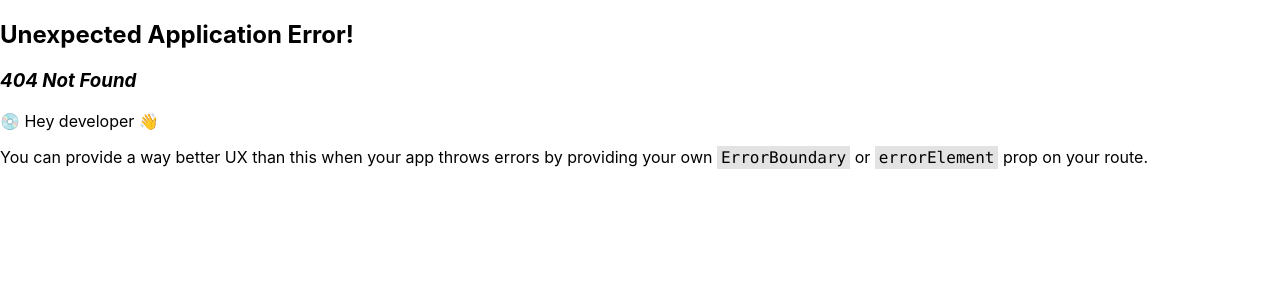
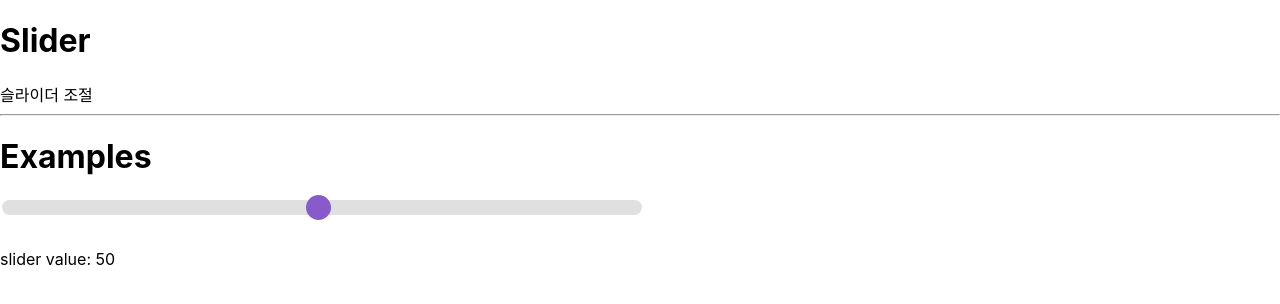
Before and after one commit to JeongGoEun/react-bits, a React (Create React App) app: page /components/range-slider in a window 1280 px wide. Before the commit this address had no page. Shown: the top 304 px of the page. Built offline with nearby package versions, Linux system fonts and the light colour scheme.

Commit message:
Add range slider component

```diff
--- a/src/components/Radio.tsx
+++ b/src/components/Radio.tsx
@@ -22,6 +22,10 @@ const Radio = () => {
   }
 
   const handleOptionChangeFuncType: ChangeEventHandler<HTMLInputElement> = (e) => {
+    setSelectedOption(e.target.value)
+  }
+
+  const handleOptionChangeAllType: ChangeEventHandler<HTMLInputElement> = (e: ChangeEvent<HTMLInputElement>) => {
     setSelectedOption(e.target.value)
   }
 
--- /dev/null
+++ b/src/components/RangeSlider.tsx
@@ -0,0 +1,62 @@
+/** @jsxImportSource @emotion/react */
+import { css } from '@emotion/react'
+import { ChangeEvent, ChangeEventHandler, useState } from 'react'
+
+const RangeSlider = () => {
+  const [sliderValue, setSliderValue] = useState(50)
+
+  const onChnageSlider: ChangeEventHandler = (e: ChangeEvent<HTMLInputElement>) => {
+    setSliderValue(Number(e.target.value))
+  }
+
+  return (
+    <div>
+      <h1>Slider</h1>
+      <div>슬라이더 조절</div>
+
+      <hr></hr>
+
+      <h1>Examples</h1>
+      <div className='component-box'>
+        <div className='slider-container' style={{ width: '100%' }}>
+          <input onChange={onChnageSlider} type={'range'} min={1} max={100} defaultValue={sliderValue} className='slider' css={sliderStyle} />
+        </div>
+      </div>
+
+      <div className='contents-box'>
+        <div style={{ marginTop: 30 }}>slider value: {sliderValue}</div>
+      </div>
+    </div>
+  )
+}
+
+const sliderStyle = css`
+  -webkit-appearance: none; /* Override default CSS styles */
+  appearance: none;
+  width: 50%;
+  height: 15px;
+  background: #d3d3d3;
+  border-radius: 100px;
+  outline: none;
+  opacity: 0.7;
+  -webkit-transition: 0.2s; /* 0.2 seconds transition on hover */
+  transition: opacity 0.2s;
+
+  /* hover effects */
+  :hover {
+    opacity: 1;
+  }
+
+  /* slider thumb style for based webkit browser (chrome, safari, opera) */
+  ::-webkit-slider-thumb {
+    -webkit-appearance: none;
+    appearance: none;
+    width: 25px;
+    height: 25px;
+    border-radius: 50%;
+    background: #5715b4;
+    cursor: pointer;
+  }
+`
+
+export default RangeSlider
--- a/src/components/index.tsx
+++ b/src/components/index.tsx
@@ -2,5 +2,6 @@ import Button from './Button'
 import Checkbox from './Checkbox'
 import Input from './Input'
 import Radio from './Radio'
+import RangeSlider from './RangeSlider'
 
-export { Button, Checkbox, Input, Radio }
+export { Button, Checkbox, Input, Radio, RangeSlider }
--- a/src/constants/contents.ts
+++ b/src/constants/contents.ts
@@ -34,9 +34,9 @@ const componentBitsList: Array<CompListType> = [
     },
     {
       name: 'Slider',
-      path: '',
-      discription: '',
-      example: ''
+      path: 'src/components/Slider.tsx',
+      discription: 'range slider component',
+      example: '/components/range-slider'
     },
     {
       name: 'Switch',
--- a/src/index.tsx
+++ b/src/index.tsx
@@ -3,7 +3,7 @@ import ReactDOM from 'react-dom/client'
 import './index.css'
 import App from './App'
 import { createBrowserRouter, RouterProvider } from 'react-router-dom'
-import { Button, Checkbox, Input, Radio } from './components'
+import { Button, Checkbox, Input, Radio, RangeSlider } from './components'
 
 const root = ReactDOM.createRoot(document.getElementById('root') as HTMLElement)
 
@@ -28,6 +28,10 @@ const router = createBrowserRouter([
     path: '/components/radio',
     element: <Radio />,
   },
+  {
+    path: '/components/range-slider',
+    element: <RangeSlider />,
+  },
 ])
 
 root.render(
```
